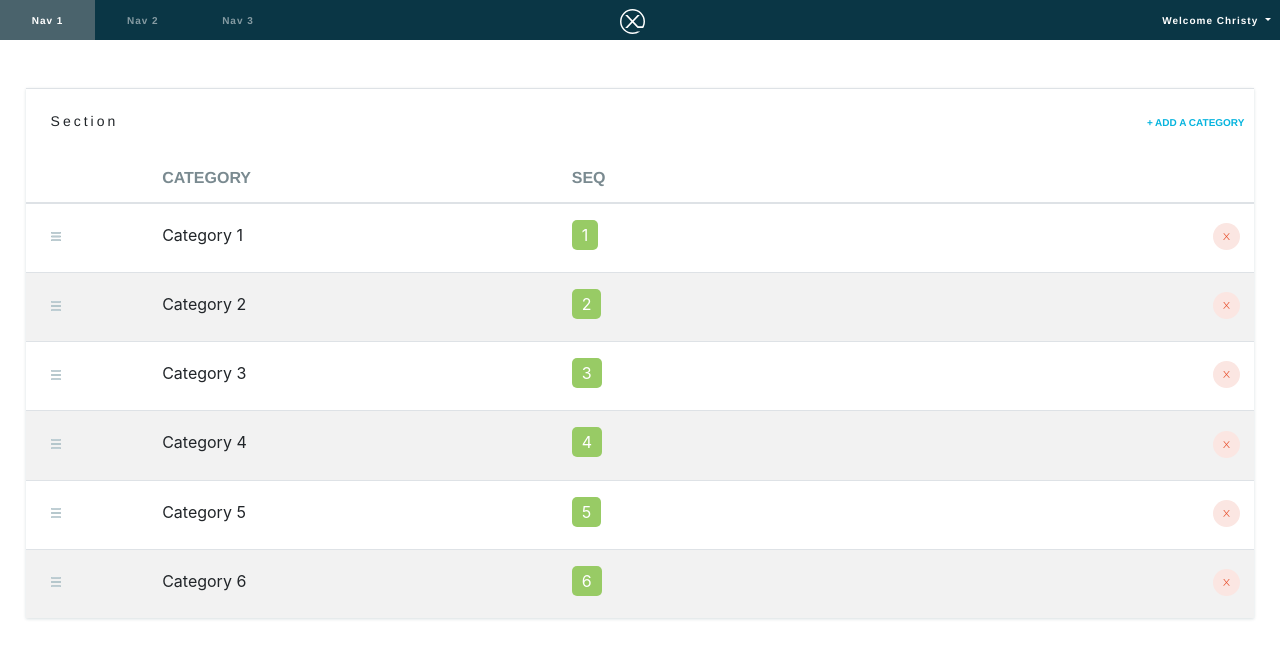
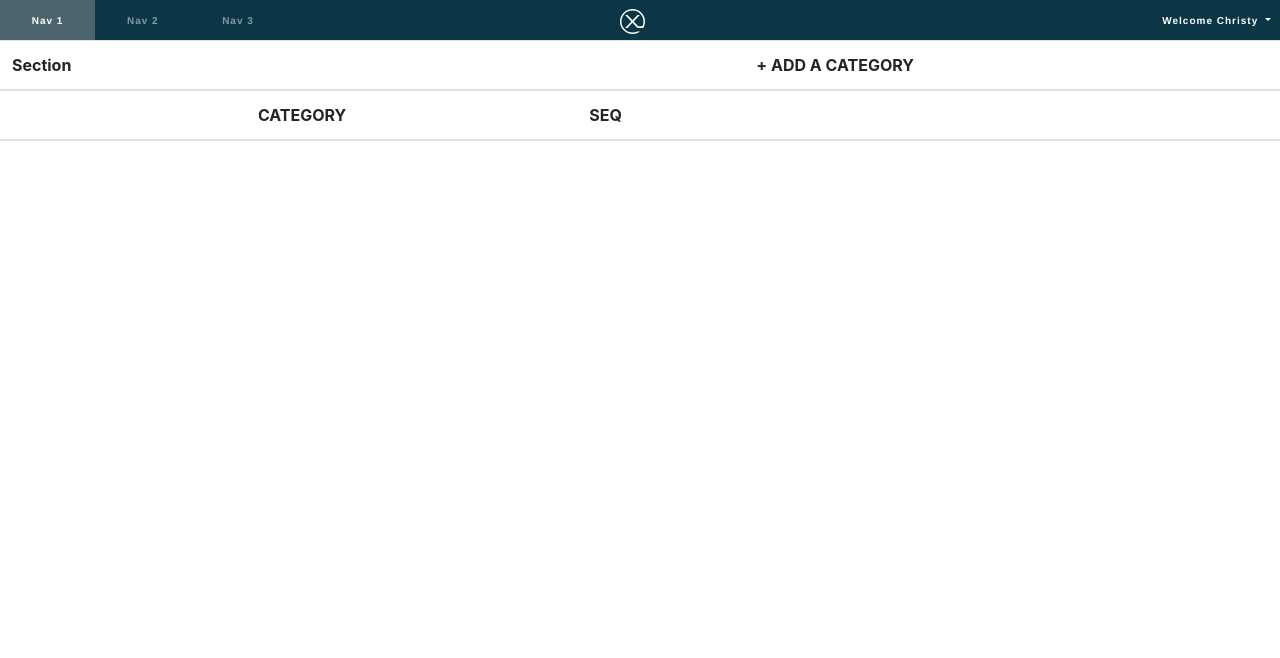
Before and after one commit to HeresJohnny5/sl-coding-exercise, an Angular app: page / in a window 1280 px wide. Shown: the top 658 px of the page. Built offline with nearby package versions, Linux system fonts and the light colour scheme.

Commit message:
Adjust table HTML due to dynamic adding of rows not functioning as expected.

```diff
--- a/src/app/category-list/category-list.component.css
+++ b/src/app/category-list/category-list.component.css
@@ -1,10 +1,10 @@
-table {
+/* table {
   box-shadow: 0 1px 3px 0 rgba(10, 54, 69, 0.16);
   margin: 3em auto;
   width: 96%;
 }
 
-td, .header-col-1, .category-col-1 {
+td, .header-section-col, .category-col-1 {
   padding: 19px 0 22px 25px;
 }
 
@@ -16,7 +16,7 @@ td, .header-col-1, .category-col-1 {
   border-top: none;
 }
 
-.header-add-category {
+.header-add-category-col{
   padding: 19px 10px 22px 0;
 }
 
@@ -28,7 +28,7 @@ td, .header-col-1, .category-col-1 {
   width: 49px;
 }
 
-.header-add-category {
+.header-add-category-col{
   text-align: right;
 }
 
@@ -36,10 +36,9 @@ td, .header-col-1, .category-col-1 {
   color: #7a8a90;
   font-family: Helvetica;
   padding-left: 0;
-  width: 53px;
 }
 
-.header-add-category > span {
+.header-add-category-col > span {
   color: #06b4de;
   font-family: Helvetica;
   font-size: 10px;
@@ -95,3 +94,4 @@ td, .header-col-1, .category-col-1 {
   height: 27px;
   width: 27px;
 }
+ */
--- a/src/app/category-list/category-list.component.html
+++ b/src/app/category-list/category-list.component.html
@@ -1,14 +1,38 @@
-<section id="table">
-  <table class="table table-striped">
+<section>
+  <table id="table" class="table table-striped">
     <thead>
       <tr class="header-top">
-        <th scope="col" class="header-col-1">
+        <th scope="col" class="header-section-col">
           <span>Section</span>
         </th>
         <th scope="col"></th>
         <th scope="col"></th>
-        <th scope="col" class="header-add-category">
-          <span>+ ADD A CATEGORY</span>
+        <th scope="col" class="header-add-category-col">
+          <span class="add-category" (click)="onClickAddCategory()">+ ADD A CATEGORY</span>
+        </th>
+      </tr>
+      <tr class="header-bottom">
+        <th scope="col"></th>
+        <th scope="col" class="header-category">CATEGORY</th>
+        <th scope="col" class="header-category">SEQ</th>
+        <th scope="col"></th>
+      </tr>
+    </thead>
+    <tbody></tbody>
+  </table>
+</section>
+
+<!-- <section>
+  <table id="table" class="table table-striped">
+    <thead>
+      <tr class="header-top">
+        <th scope="col" class="header-section-col">
+          <span>Section</span>
+        </th>
+        <th scope="col"></th>
+        <th scope="col"></th>
+        <th scope="col" class="header-add-category-col">
+          <span class="add-category" (click)="onClickAddCategory()">+ ADD A CATEGORY</span>
         </th>
       </tr>
       <tr class="header-bottom">
@@ -19,7 +43,7 @@
       </tr>
     </thead>
     <tbody>
-      <tr>
+      <tr id="tb-row-1">
         <td class="category category-col-1">
           <span>
             <img src="../../assets/images/icon/icon-draggable/Group 11070.svg" class="draggable-icon" alt="Draggable Category Icon">
@@ -37,101 +61,6 @@
           </span>
         </td>
       </tr>
-
-      <tr>
-        <td class="category category-col-1">
-          <span>
-            <img src="../../assets/images/icon/icon-draggable/Group 11070.svg" class="draggable-icon" alt="Draggable Category Icon">
-          </span>
-        </td>
-        <td class="category category-col-2">
-          <span>Category 2</span>
-        </td>
-        <td class="category category-col-3">
-          <span>2</span>
-        </td>
-        <td class="category category-col-4">
-          <span>
-            <img src="../../assets/images/icon/icon-remove/Group 15571.svg" class="remove-category" alt="Remove Category">
-          </span>
-        </td>
-      </tr>
-
-      <tr>
-        <td class="category category-col-1">
-          <span>
-            <img src="../../assets/images/icon/icon-draggable/Group 11070.svg" class="draggable-icon" alt="Draggable Category Icon">
-          </span>
-        </td>
-        <td class="category category-col-2">
-          <span>Category 3</span>
-        </td>
-        <td class="category category-col-3">
-          <span>3</span>
-        </td>
-        <td class="category category-col-4">
-          <span>
-            <img src="../../assets/images/icon/icon-remove/Group 15571.svg" class="remove-category" alt="Remove Category">
-          </span>
-        </td>
-      </tr>
-
-      <tr>
-        <td class="category category-col-1">
-          <span>
-            <img src="../../assets/images/icon/icon-draggable/Group 11070.svg" class="draggable-icon" alt="Draggable Category Icon">
-          </span>
-        </td>
-        <td class="category category-col-2">
-          <span>Category 4</span>
-        </td>
-        <td class="category category-col-3">
-          <span>4</span>
-        </td>
-        <td class="category category-col-4">
-          <span>
-            <img src="../../assets/images/icon/icon-remove/Group 15571.svg" class="remove-category" alt="Remove Category">
-          </span>
-        </td>
-      </tr>
-
-      <tr>
-        <td class="category category-col-1">
-          <span>
-            <img src="../../assets/images/icon/icon-draggable/Group 11070.svg" class="draggable-icon" alt="Draggable Category Icon">
-          </span>
-        </td>
-        <td class="category category-col-2">
-          <span>Category 5</span>
-        </td>
-        <td class="category category-col-3">
-          <span>5</span>
-        </td>
-        <td class="category category-col-4">
-          <span>
-            <img src="../../assets/images/icon/icon-remove/Group 15571.svg" class="remove-category" alt="Remove Category">
-          </span>
-        </td>
-      </tr>
-
-      <tr>
-        <td class="category category-col-1">
-          <span>
-            <img src="../../assets/images/icon/icon-draggable/Group 11070.svg" class="draggable-icon" alt="Draggable Category Icon">
-          </span>
-        </td>
-        <td class="category category-col-2">
-          <span>Category 6</span>
-        </td>
-        <td class="category category-col-3">
-          <span>6</span>
-        </td>
-        <td class="category category-col-4">
-          <span>
-            <img src="../../assets/images/icon/icon-remove/Group 15571.svg" class="remove-category" alt="Remove Category">
-          </span>
-        </td>
-      </tr>
     </tbody>
   </table>
-</section>
+</section> -->
--- a/src/app/category-list/category-list.component.ts
+++ b/src/app/category-list/category-list.component.ts
@@ -1,4 +1,6 @@
 import { Component, OnInit } from '@angular/core';
+
+import * as $ from 'jquery';
 
 @Component({
   selector: 'app-category-list',
@@ -10,4 +12,49 @@ export class CategoryListComponent implements OnInit {
   constructor() { }
 
   ngOnInit() { }
+
+  onClickAddCategory() {
+    const tbRowCount = $("tbody tr").length + 1;
+    const draggableIcon = "../../assets/images/icon/icon-draggable/Group 11070.svg";
+
+    $('tbody').append(`
+      <tr id="tb-row-${tbRowCount}">
+        <td class="category category-col-1">
+          <span>
+            <img src="../../assets/images/icon/icon-draggable/Group 11070.svg" class="remove-category" alt="Remove Category">
+          </span>
+        </td>
+        <td class="category category-col-2">
+          <input type="text" name="category" placeholder="category">
+        </td>
+        <td class="category category-col-3">
+          <span>1</span>
+        </td>
+        <td class="category category-col-4">
+          <span>
+            <img src="../../assets/images/icon/icon-remove/Group 15571.svg" class="remove-category" alt="Remove Category">
+          </span>
+        </td>
+      </tr>
+    `);
+  }
 }
+
+// <tr id="tb-row-1">
+//   <td class="category category-col-1">
+//     <span>
+//       <img src="../../assets/images/icon/icon-draggable/Group 11070.svg" class="draggable-icon" alt="Draggable Category Icon">
+//     </span>
+//   </td>
+//   <td class="category category-col-2">
+//     <span>Category 1</span>
+//   </td>
+//   <td class="category category-col-3">
+//     <span>1</span>
+//   </td>
+//   <td class="category category-col-4">
+//     <span>
+//       <img src="../../assets/images/icon/icon-remove/Group 15571.svg" class="remove-category" alt="Remove Category">
+//     </span>
+//   </td>
+// </tr>
```
